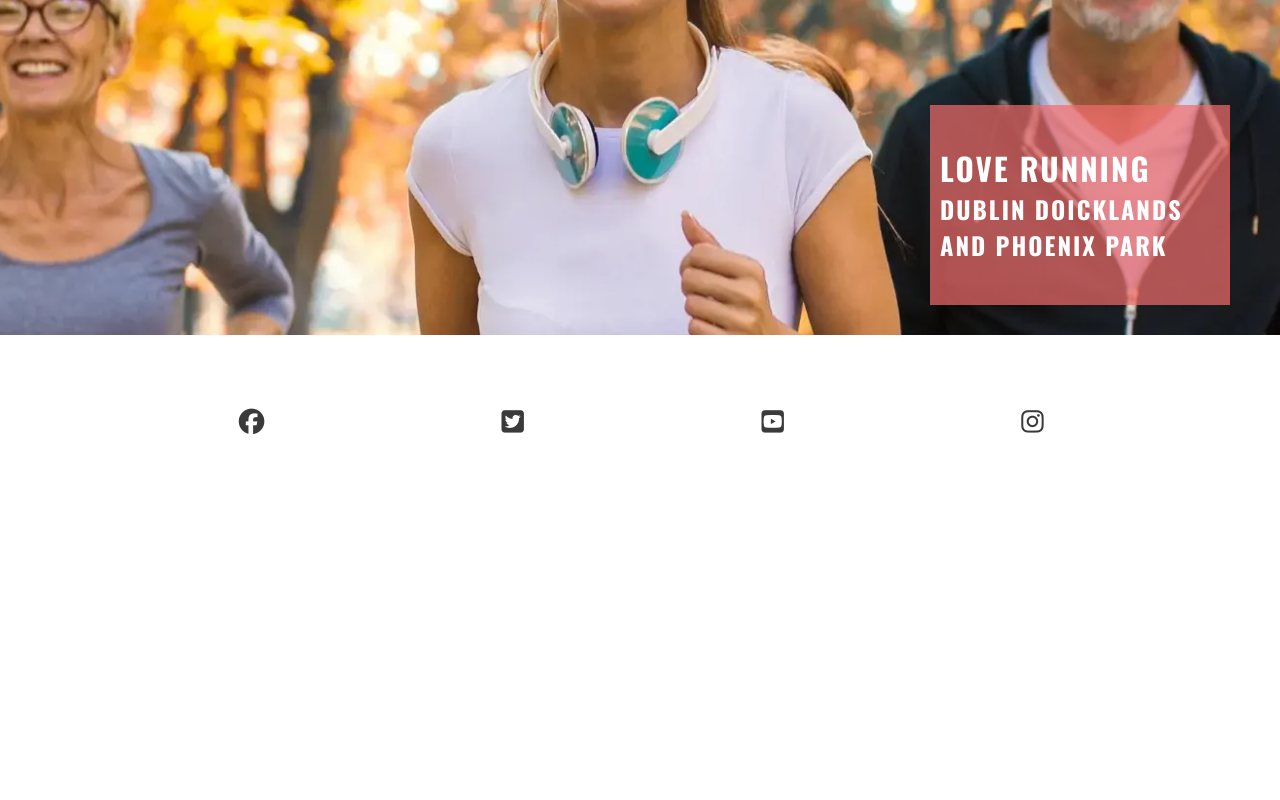
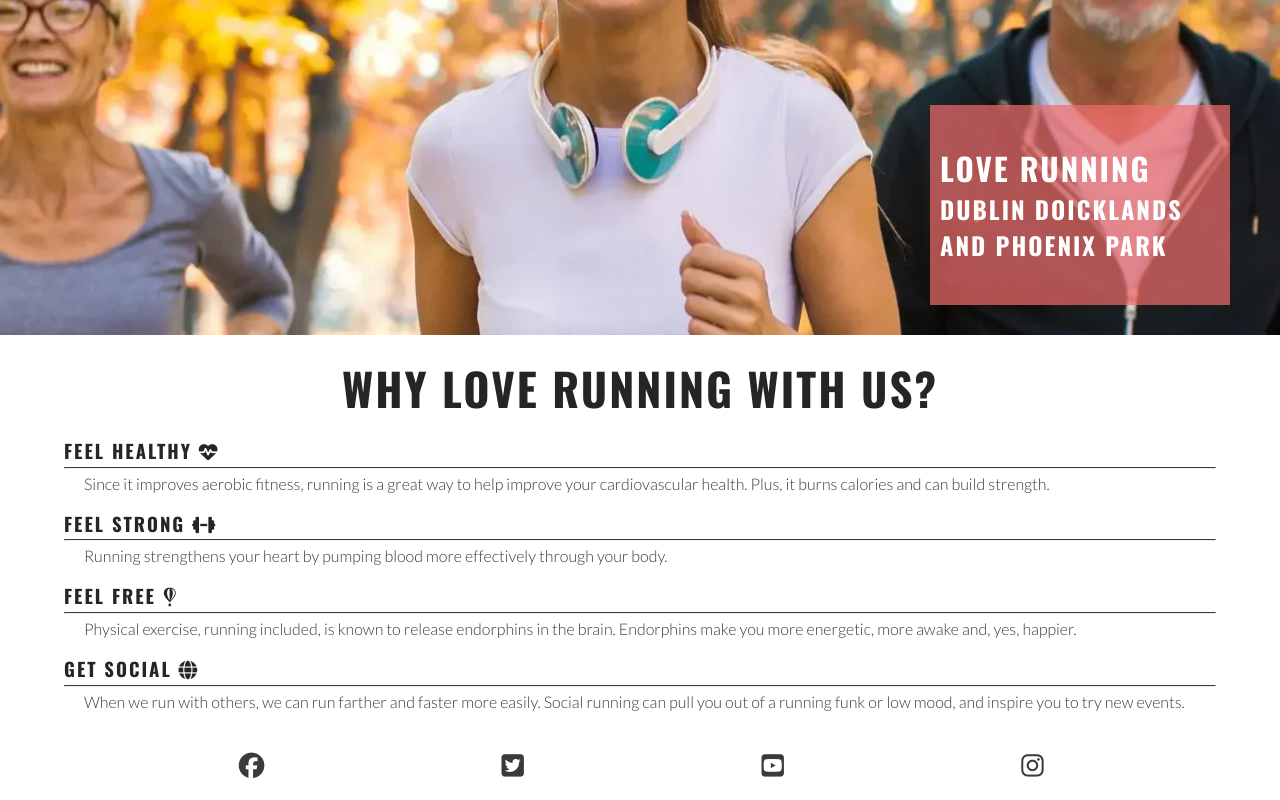
Before and after one commit to 010001000100000101000001/Love-Running-walkthrough-project, a plain HTML site: page index.html in a window 1280 px wide. Shown: the part 344-1144 px from the top of the page. Before the commit the page ends 800 px from the top, so only its background shows below. Drawn offline with nearby package versions, Linux system fonts and the light colour scheme.

Commit message:
Added reasons section and styled it

```diff
--- a/assets/css/style.css
+++ b/assets/css/style.css
@@ -18,7 +18,9 @@ body {
     font-family: 'Lato', sans-serif;
 }
 
-h1, h2, h3 {
+h1,
+h2,
+h3 {
     font-family: 'Oswald', sans-serif;
     text-transform: uppercase;
     letter-spacing: 2px;
@@ -114,6 +116,33 @@ main {
     color: #ffffff;
 }
 
+/* Reasons section */
+#reasons {
+    width: 90%;
+    margin: 20px auto;
+}
+
+#reasons h2 {
+    margin-bottom: 20px;
+    text-align: center;
+    font-size: 280%;
+}
+
+#benefits-physical>div,
+#benefits-mental>div {
+    line-height: 20px;
+    margin-bottom: 20px;
+}
+
+#benefits p {
+    padding: 0 20px;
+}
+
+#benefits hr {
+    border-top: 1px solid #3a3a3a;
+    margin: 5px 0;
+}
+
 /* Footer */
 #social-networks {
     text-align: center;
@@ -165,15 +194,14 @@ main {
         margin-top: 79px;
     }
 
- /* Hero image */
- #cover-text {
-     width: 300px;
-     right: 50px;
- }
+    /* Hero */
+    #cover-text {
+        width: 300px;
+        right: 50px;
+    }
+}
 
 /* Large devices (laptops and desktops, 992px and up) */
 @media screen and (min-width: 992px) {
     #menu a:hover {
         border-bottom: 1px solid #3a3a3a;
-    }
-}
--- a/index.html
+++ b/index.html
@@ -46,6 +46,38 @@
                     <h3>Dublin Doicklands and Phoenix Park</h3>
                 </div>
             </section>
+            <section id="reasons">
+                <h2>Why love running with us?</h2>
+                <div id="benefits">
+                <div id="benefits-physical">
+                        <div>
+                            <h3>Feel healthy <i class="fa-solid fa-heart-pulse"></i></h3>
+                            <hr>
+                            <p>Since it improves aerobic fitness, running is a great way to help improve your cardiovascular
+                                health. Plus, it burns calories and can build strength.</p>
+                        </div>
+                        <div>
+                            <h3>Feel strong <i class="fa-solid fa-dumbbell"></i></h3>
+                            <hr>
+                            <p>Running strengthens your heart by pumping blood more effectively through your body.</p>
+                        </div>
+                    </div>
+                    <div id="benefits-mental">
+                        <div>
+                            <h3>Feel free <i class="fa-brands fa-fly"></i></h3>
+                            <hr>
+                            <p>Physical exercise, running included, is known to release endorphins in the brain. Endorphins
+                                make you more energetic, more awake and, yes, happier.</p>
+                        </div>
+                        <div>
+                            <h3>Get social <i class="fa-solid fa-globe"></i></h3>
+                            <hr>
+                            <p>When we run with others, we can run farther and faster more easily. Social running can pull
+                                you out of a running funk or low mood, and inspire you to try new events.</p>
+                        </div>
+                    </div>
+                </div>
+            </section>
         </main>
 
     <!-- Footer -->
```
